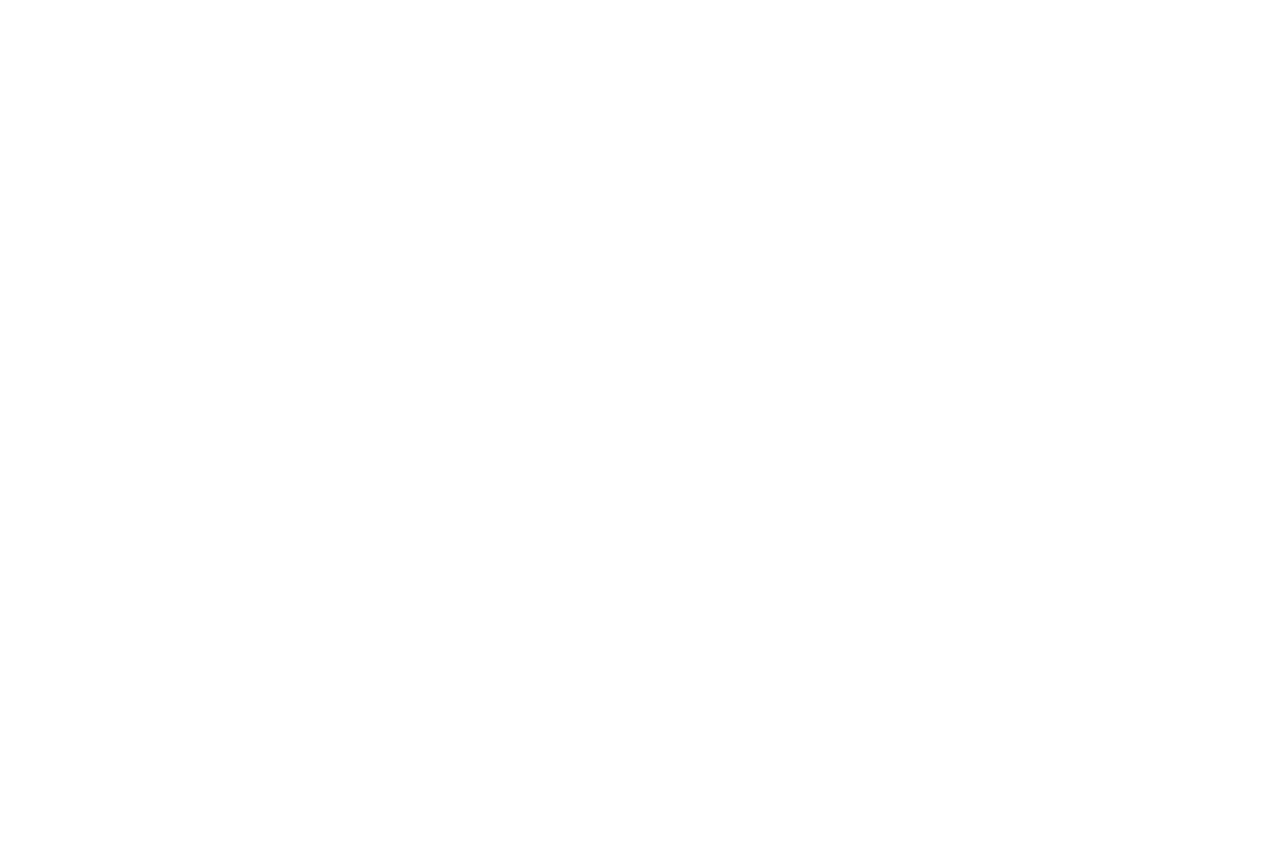
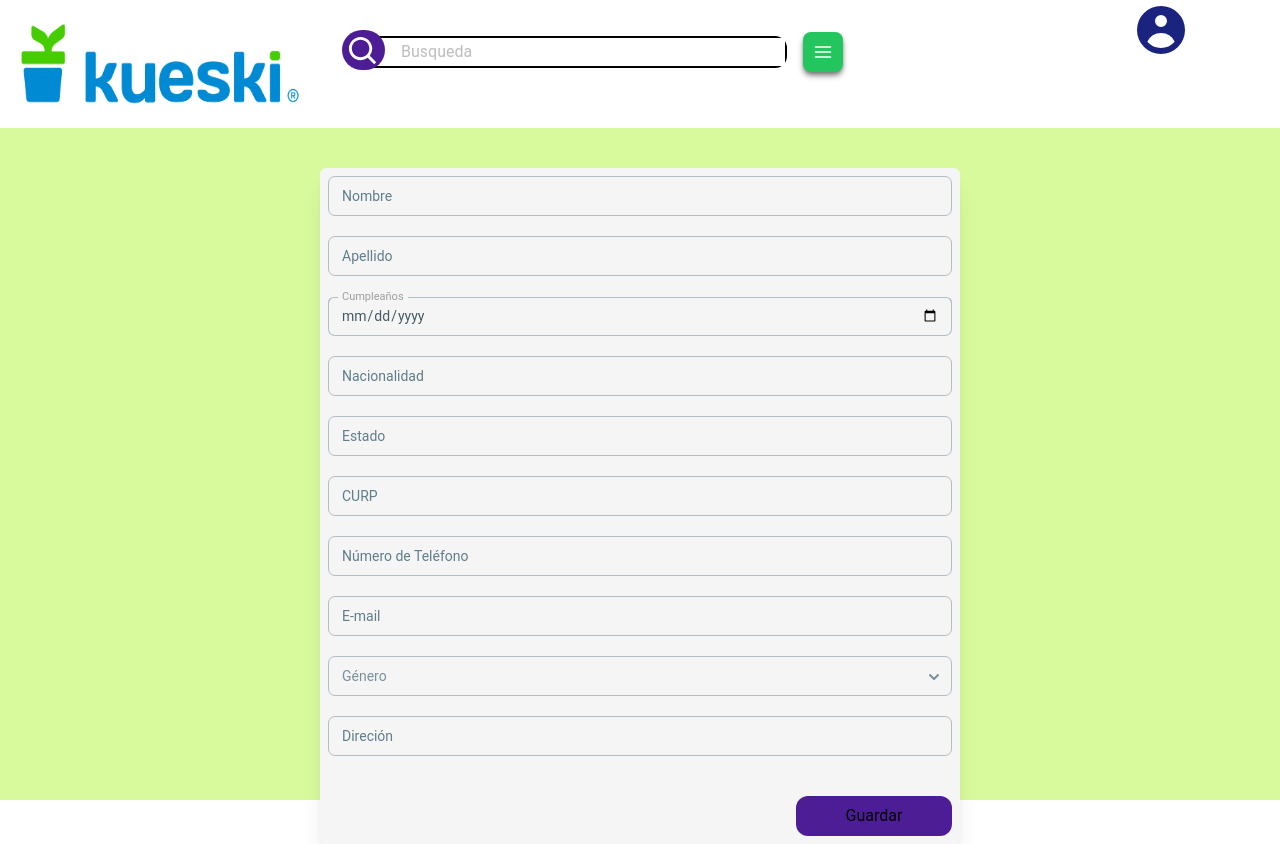
Before and after one commit to AndreaEspindola/siredak-front, a React (Vite) app: page /rectification in a window 1280 px wide. Before the commit this address had no page. Before the commit the page ends 800 px from the top, so only its background shows below. Built offline with nearby package versions, Linux system fonts and the light colour scheme.

Commit message:
Rectification almost done

```diff
--- a/index.html
+++ b/index.html
@@ -7,7 +7,7 @@
     <title>Vite + React</title>
   </head>
   <body>
-    <div id="root"></div>
+    <div class="" id="root"></div>
     <script type="module" src="/src/main.jsx"></script>
   </body>
 </html>
--- a/package.json
+++ b/package.json
@@ -12,6 +12,7 @@
   "dependencies": {
     "@heroicons/react": "^2.0.17",
     "@material-tailwind/react": "^2.0.0",
+    "formik": "^2.2.9",
     "heroicons": "^2.0.17",
     "react": "^18.2.0",
     "react-dom": "^18.2.0",
@@ -29,6 +30,7 @@
     "eslint-plugin-react-refresh": "^0.3.4",
     "postcss": "^8.4.23",
     "tailwindcss": "^3.3.2",
-    "vite": "^4.3.2"
+    "vite": "^4.3.2",
+    "yup": "^1.1.1"
   }
 }
--- a/src/App.jsx
+++ b/src/App.jsx
@@ -1,6 +1,7 @@
 import Main from "./layout/Main";
 import Home from "./view/Home";
 import Access from "./view/Access";
+import Rectification from "./view/Rectification";
 import { BrowserRouter, Routes, Route } from "react-router-dom";
 
 function App() {
@@ -11,6 +12,7 @@
                 <Route path="/" element={<Main/>}>
                     <Route index element={<Home/>}/>
                     <Route path="access" element={<Access/>}/>
+                    <Route path="rectification" element={<Rectification/>}/>
                 </Route>
             </Routes>
         </BrowserRouter>
--- a/src/components/BackBtn.jsx
+++ b/src/components/BackBtn.jsx
@@ -13,7 +13,7 @@
     }
 
     return (
-        <div className="w-full h-fit flex -ml-10 mt-10 justify-end">
+        <div className="w-full h-fit flex -ml-10 mt-5 justify-end">
             <button
                 onClick={handleSubmit}
                 className="w-20 h-16 text-2xl rounded-2xl transition duration-500 delay-75 ease-in-out hover:scale-110 hover:shadow-xl hover:text-white bg-violet"><FiArrowLeft className="mx-auto"/>
--- a/src/components/Table.jsx
+++ b/src/components/Table.jsx
@@ -4,7 +4,6 @@
 import { IconButton, Menu, MenuHandler, MenuItem, MenuList } from "@material-tailwind/react";
 import { FiChevronDown } from "react-icons/fi";
 import { useNavigate } from "react-router-dom";
-
 
 const TABLE_HEAD = ["ID Usuario", "E-Mail", "Nombre", "Apellido Paterno", "CURP", "RFC", "ARCO"];
 const TABLE_ROWS = [
@@ -111,7 +110,7 @@
                             </MenuHandler>
                             <MenuList>
                                 <MenuItem onClick={() => {navigate("/access"); setActive(true)}}>Acceso</MenuItem>
-                                <MenuItem>Rectificación</MenuItem>
+                                <MenuItem onClick={() => {navigate("/rectification"); setActive(true)}}>Rectificación</MenuItem>
                                 <MenuItem>Cancelación</MenuItem>
                                 <MenuItem>Oposición</MenuItem>
                             </MenuList>
--- /dev/null
+++ b/src/view/Rectification.jsx
@@ -0,0 +1,193 @@
+import React from 'react';
+import { Input, Select, Option } from "@material-tailwind/react";
+import {Formik, Form} from "formik";
+import * as Yup from "yup";
+
+const Rectification = () => {
+    const schema = Yup.object().shape({
+        name: Yup.
+            string().
+            nonNullable().
+            required("Este Campo es Obligatorio"),
+        lastName: Yup.
+            string().
+            nonNullable().
+            required("Este Campo es Obligatorio"),
+        birthday: Yup.
+            date().
+            required("Este Campo es Obligatorio").
+            nonNullable(),
+        nationality: Yup.
+            string().
+            nonNullable().
+            required("Este Campo es Obligatorio"),
+        state: Yup.
+            string().
+            nonNullable().
+            required("Este Campo es Obligatorio"),
+        curp: Yup.
+            string().
+            matches(/^([A-Z][AEIOUX][A-Z]{2}\d{2}(?:0[1-9]|1[0-2])(?:0[1-9]|[12]\d|3[01])[HM](?:AS|B[CS]|C[CLMSH]|D[FG]|G[TR]|HG|JC|M[CNS]|N[ETL]|OC|PL|Q[TR]|S[PLR]|T[CSL]|VZ|YN|ZS)[B-DF-HJ-NP-TV-Z]{3}[A-Z\d])(\d)$/).
+            required("Este Campo es Obligatorio").
+            nonNullable(),
+        cellphone: Yup.
+            string().
+            matches(/^(\+\d{1,2}\s?)?\(?\d{3}\)?[\s.-]?\d{3}[\s.-]?\d{4}$/).
+            required("Este Campo es Obligatorio").
+            nonNullable(),
+        email: Yup.
+            string().
+            email("Email No Válido").
+            required("Este Campo es Obligatorio").
+            nonNullable(),
+        address: Yup.
+            string().
+            nonNullable().
+            required("Este Campo es Obligatorio")
+    });
+
+    return (
+        <div className="w-1/2 h-fit mx-auto right-auto p-2 rounded-md bg-gray-100 mt-10 shadow-xl">
+            <Formik
+                initialValues={{
+                    name: "",
+                    lastName: "",
+                    birthday: "",
+                    nationality: "",
+                    state: "",
+                    curp: "",
+                    cellphone: "",
+                    email: "",
+                    gender: "",
+                    address: ""
+                }}
+                onSubmit={(values, {resetForm}) => {
+                    console.log(values);
+                    resetForm();
+                }}
+                validationSchema={schema}
+                className=""
+                >
+                {({handleSubmit, handleChange, values, errors, touched}) => {
+                    return(
+                        <Form
+                            onSubmit={handleSubmit}
+                            className="w-full h-fit flex flex-col gap-5"
+                        >
+                            <Input
+                                id="name"
+                                name="name"
+                                type="text"
+                                label="Nombre"
+                                className=""
+                                onChange={handleChange}
+                                value={values.name}
+                                error={errors.name && touched.name? true : false}
+                            />
+                            <Input
+                                id="lastName"
+                                name="lastName"
+                                type="text"
+                                label="Apellido"
+                                className=""
+                                onChange={handleChange}
+                                value={values.lastName}
+                                error={errors.lastName && touched.lastName? true : false}
+                            />
+                            <Input
+                                id="birthday"
+                                name="birthday"
+                                type="date"
+                                label="Cumpleaños"
+                                className=""
+                                onChange={handleChange}
+                                value={values.birthday}
+                                error={errors.birthday && touched.birthday? true : false}
+                            />
+                            <Input
+                                id="nationality"
+                                name="nationality"
+                                type="text"
+                                label="Nacionalidad"
+                                className=""
+                                onChange={handleChange}
+                                value={values.nationality}
+                                error={errors.nationality && touched.nationality? true : false}
+                            />
+                            <Input
+                                id="state"
+                                name="state"
+                                type="text"
+                                label="Estado"
+                                className=""
+                                onChange={handleChange}
+                                value={values.state}
+                                error={errors.state && touched.state? true : false}
+                            />
+                            <Input
+                                id="curp"
+                                name="curp"
+                                type="text"
+                                label="CURP"
+                                className=""
+                                onChange={handleChange}
+                                value={values.curp}
+                                error={errors.curp && touched.curp? true : false}
+                            />
+                            <Input
+                                id="cellphone"
+                                name="cellphone"
+                                type="text"
+                                label="Número de Teléfono"
+                                className=""
+                                onChange={handleChange}
+                                value={values.cellphone}
+                                error={errors.cellphone && touched.cellphone? true : false}
+                            />
+                            <Input
+                                id="email"
+                                name="email"
+                                type="email"
+                                label="E-mail"
+                                className=""
+                                onChange={handleChange}
+                                value={values.email}
+                                error={errors.email && touched.email? true : false}
+                            />
+                            <Select
+                                id="gender"
+                                name="gender"
+                                label="Género"
+                                className=""
+                                value={values.gender}
+                                error={errors.gender && touched.gender? true : false}
+                            >
+                                <Option>Hombre</Option>
+                                <Option>Mujer</Option>
+                                <Option>Otro</Option>
+                            </Select>
+                            <Input
+                                id="address"
+                                name="address"
+                                type="text"
+                                label="Direción"
+                                className=""
+                                onChange={handleChange}
+                                value={values.address}
+                                error={errors.address && touched.address? true : false}
+                            />
+                            <div className="w-full h-fit mt-5 flex justify-end">
+                                <button
+                                    type="submit"
+                                    className="w-1/4 h-10 rounded-xl bg-violet transition duration-500 delay-75 ease-in-out hover:scale-110 hover:text-white hover:shadow-md"
+                                >Guardar</button>
+                            </div>
+                        </Form>
+                    );
+                }}
+            </Formik>
+        </div>
+    );
+}
+
+export default Rectification;
```
Also changed, not shown: src/view/Access.jsx (+23 -13 lines), 1 other file (tests, documents, lock files or other folders).
